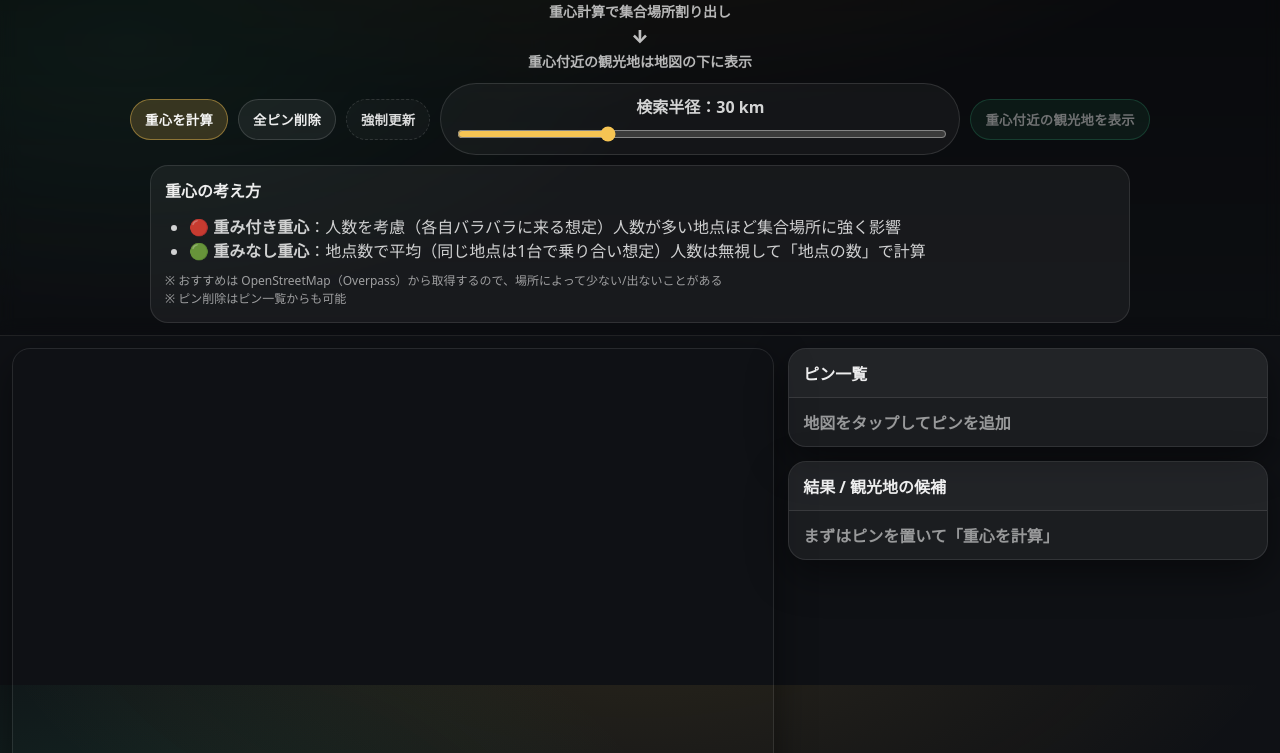
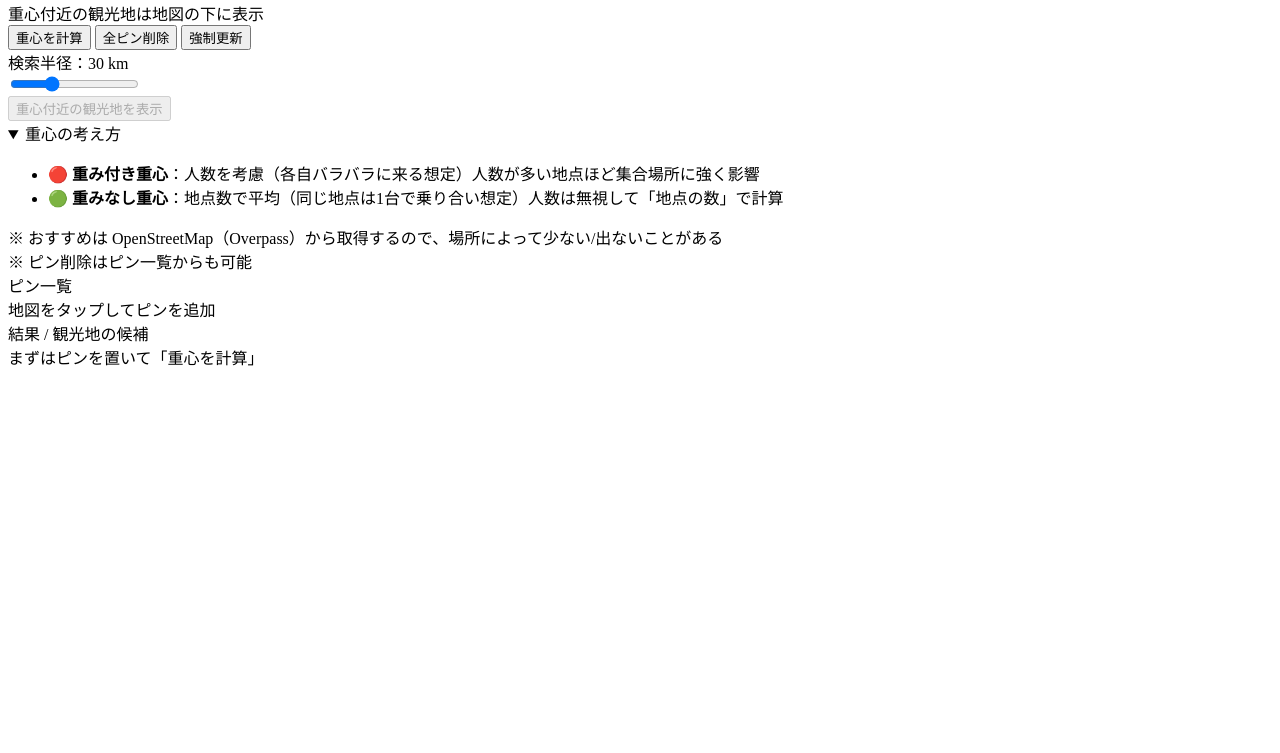
Before and after one commit to kazukistar/goja-map, a plain HTML site: page index.html in a window 1280 px wide. Shown: the part 115-868 px from the top of the page. After the commit the page ends 800 px from the top, so only its background shows below. Drawn offline with nearby package versions, Linux system fonts and the light colour scheme.

Commit message:
Update style.css

```diff
--- a/style.css
+++ b/style.css
@@ -1,272 +1,79 @@
-:root{
-  --bg: #0f1115;
-  --panel: rgba(255,255,255,0.06);
-  --panel2: rgba(255,255,255,0.08);
-  --stroke: rgba(255,255,255,0.12);
-  --text: rgba(255,255,255,0.92);
-  --muted: rgba(255,255,255,0.62);
-  --accent: #f6c453;      /* ゴールド */
-  --accent2: #3ddc97;     /* うっすら緑 */
-  --primary: #f6c453;
-  --shadow: 0 14px 40px rgba(0,0,0,0.45);
-  --radius: 18px;
-  --gap: 14px;
-}
+<!DOCTYPE html>
+<html lang="ja">
+<head>
+  <meta charset="UTF-8" />
+  <title>ごじゃ地図</title>
+  <meta name="viewport" content="width=device-width, initial-scale=1" />
 
-*{ box-sizing: border-box; }
-html, body{ height: 100%; }
-body{
-  margin: 0;
-  background: radial-gradient(1200px 600px at 50% -100px, rgba(246,196,83,0.12), transparent 55%),
-              radial-gradient(900px 450px at 10% 20%, rgba(61,220,151,0.10), transparent 60%),
-              var(--bg);
-  color: var(--text);
-  font-family: system-ui, -apple-system, "Segoe UI", Roboto, "Noto Sans JP", sans-serif;
-}
+  <!-- PWA -->
+  <link rel="manifest" href="manifest.webmanifest" />
+  <meta name="theme-color" content="#2b2b2b" />
+  <meta name="apple-mobile-web-app-capable" content="yes" />
+  <meta name="apple-mobile-web-app-title" content="ごじゃ地図" />
+  <link rel="apple-touch-icon" href="icons/apple-touch-icon-180.png" />
 
-/* =============== Splash =============== */
-#splash{
-  position: fixed;
-  inset: 0;
-  background: linear-gradient(180deg, rgba(0,0,0,0.35), rgba(0,0,0,0.85));
-  backdrop-filter: blur(8px);
-  display: grid;
-  place-items: center;
-  z-index: 9999;
-}
-.splashBox{
-  text-align: center;
-  padding: 24px 20px;
-  border-radius: 22px;
-  background: rgba(255,255,255,0.06);
-  border: 1px solid rgba(255,255,255,0.10);
-  box-shadow: var(--shadow);
-  width: min(520px, calc(100vw - 36px));
-}
-.splashIcon{
-  width: 92px;
-  height: 92px;
-  border-radius: 22px;
-  box-shadow: 0 10px 24px rgba(0,0,0,0.35);
-  margin-bottom: 10px;
-}
-.splashTitle{
-  font-size: 38px;
-  font-weight: 900;
-  letter-spacing: 0.04em;
-  line-height: 1.05;
-}
-.splashFlow{
-  margin: 14px auto 10px;
-  display: grid;
-  gap: 8px;
-  justify-items: center;
-  font-size: 16px;
-  color: var(--muted);
-}
-.flowLine{ font-weight: 700; }
-.flowArrow{
-  font-size: 24px;
-  font-weight: 900;
-  color: rgba(255,255,255,0.78);
-  line-height: 1;
-}
-.splashSub{
-  margin-top: 6px;
-  color: rgba(255,255,255,0.55);
-  font-size: 13px;
-}
-#splash.hide{
-  animation: splashFade 420ms ease forwards;
-}
-@keyframes splashFade{
-  to{ opacity: 0; visibility: hidden; }
-}
+  <!-- Leaflet -->
+  <link rel="stylesheet" href="https://unpkg.com/leaflet@1.9.4/dist/leaflet.css" />
+  <script src="https://unpkg.com/leaflet@1.9.4/dist/leaflet.js"></script>
 
-/* =============== Topbar =============== */
-.topbar{
-  padding: 14px 14px 12px;
-  border-bottom: 1px solid rgba(255,255,255,0.10);
-  background: linear-gradient(180deg, rgba(0,0,0,0.45), rgba(0,0,0,0.15));
-  backdrop-filter: blur(8px);
-}
+  <link rel="stylesheet" href="style.css" />
+</head>
 
-/* タイトル：中央＆大きめ */
-.appTitle{
-  text-align: center;
-  font-size: 32px;
-  font-weight: 900;
-  letter-spacing: 0.03em;
-  margin: 2px 0 4px;
-}
+<body>
+  <!-- Splash（矢印フロー無し） -->
+  <div id="splash" aria-label="ごじゃ地図 起動画面">
+    <div class="splashBox">
+      <img class="splashIcon" src="icons/icon-512.png" alt="ごじゃ地図" />
+      <div class="splashTitle">ごじゃ地図</div>
+      <div class="splashSub">起動中…</div>
+      <div class="splashSub">2025/12/22~ver. 1.5~</div>
+    </div>
+  </div>
 
-/* 説明：矢印下向き3段（中央） */
-.appFlow{
-  text-align: center;
-  display: grid;
-  gap: 6px;
-  justify-items: center;
-  margin: 4px 0 12px;
-  color: rgba(255,255,255,0.70);
-}
-.appFlow .flowLine{
-  font-size: 14px;
-  font-weight: 800;
-}
-.appFlow .flowArrow{
-  font-size: 18px;
-  opacity: 0.95;
-}
+  <!-- Header -->
+  <header class="topbar">
+    <div class="appTitle">📍 ごじゃ地図</div>
 
-/* =============== Controls row =============== */
-/* ★ここが赤丸の中央揃えの本体 */
-.controlRow{
-  display: flex;
-  flex-wrap: wrap;
-  justify-content: center;   /* ←中央寄せ */
-  align-items: center;
-  gap: 10px;
-  margin: 8px 0 10px;
-}
+    <!-- 説明：矢印下向き3段（中央） -->
+    <div class="appFlow">
+      <div class="flowLine">地図タップで居住地ピン</div>
+      <div class="flowArrow">↓</div>
+      <div class="flowLine">重心計算で集合場所割り出し</div>
+      <div class="flowArrow">↓</div>
+      <div class="flowLine">重心付近の観光地は地図の下に表示</div>
+    </div>
 
-.btn{
-  border: 1px solid rgba(255,255,255,0.14);
-  background: rgba(255,255,255,0.06);
-  color: rgba(255,255,255,0.92);
-  padding: 10px 14px;
-  border-radius: 999px;
-  cursor: pointer;
-  font-weight: 800;
-  letter-spacing: 0.02em;
-  transition: transform 120ms ease, background 120ms ease, border 120ms ease, opacity 120ms ease;
-}
-.btn:hover{ transform: translateY(-1px); background: rgba(255,255,255,0.09); }
-.btn:active{ transform: translateY(0px) scale(0.99); }
+    <!-- 操作行：中央揃え -->
+    <div class="controlRow">
+      <button id="btnCalc" class="btn primary">重心を計算</button>
+      <button id="btnClear" class="btn">全ピン削除</button>
 
-.btn.primary{
-  background: rgba(246,196,83,0.18);
-  border-color: rgba(246,196,83,0.45);
-  color: rgba(255,255,255,0.96);
-}
-.btn.accent{
-  background: rgba(61,220,151,0.14);
-  border-color: rgba(61,220,151,0.45);
-}
-.btn.ghost{
-  background: rgba(255,255,255,0.03);
-  border-style: dashed;
-  opacity: 0.92;
-}
-.btn:disabled{
-  opacity: 0.45;
-  cursor: not-allowed;
-  transform: none;
-}
+      <button
+        id="btnHardReload"
+        class="btn ghost"
+        title="PWAキャッシュで更新が反映されない時に使う（Service Worker解除＋キャッシュ削除＋再読込）"
+      >
+        強制更新
+      </button>
 
-.radiusBox{
-  display: grid;
-  gap: 6px;
-  padding: 10px 14px;
-  border-radius: 999px;
-  border: 1px solid rgba(255,255,255,0.12);
-  background: rgba(255,255,255,0.04);
-  min-width: min(520px, calc(100vw - 32px)); /* モバイルで見切れにくく */
-}
-.radiusLabel{
-  text-align: center;
-  font-weight: 800;
-  color: rgba(255,255,255,0.82);
-}
-#radiusSlider{
-  width: 100%;
-  accent-color: var(--accent);
-}
+      <div class="radiusBox">
+        <div class="radiusLabel">
+          検索半径：<span id="radiusValue">30</span> km
+        </div>
+        <input id="radiusSlider" type="range" min="0" max="100" value="30" />
+      </div>
 
-/* =============== Help =============== */
-.help{
-  margin: 10px auto 0;
-  max-width: 980px;
-  border-radius: var(--radius);
-  border: 1px solid rgba(255,255,255,0.10);
-  background: rgba(255,255,255,0.05);
-  overflow: hidden;
-}
-.help > summary{
-  cursor: pointer;
-  padding: 12px 14px;
-  font-weight: 900;
-  list-style: none;
-}
-.help > summary::-webkit-details-marker{ display:none; }
-.help ul{
-  margin: 0;
-  padding: 0 18px 10px 38px;
-  color: rgba(255,255,255,0.80);
-}
-.note{
-  padding: 0 14px 14px;
-  color: rgba(255,255,255,0.58);
-  font-size: 12px;
-  line-height: 1.5;
-}
+      <button id="btnRecommend" class="btn accent" disabled>重心付近の観光地を表示</button>
+    </div>
 
-/* =============== Layout =============== */
-.layout{
-  display: grid;
-  grid-template-columns: 1.35fr 0.85fr;
-  gap: var(--gap);
-  padding: 12px 12px 16px;
-}
-
-.leftPane, .rightPane{
-  min-height: 0;
-}
-
-.map{
-  height: calc(100vh - 320px);
-  min-height: 420px;
-  border-radius: var(--radius);
-  overflow: hidden;
-  border: 1px solid rgba(255,255,255,0.10);
-  box-shadow: var(--shadow);
-}
-
-.panel{
-  border-radius: var(--radius);
-  border: 1px solid rgba(255,255,255,0.10);
-  background: rgba(255,255,255,0.05);
-  box-shadow: var(--shadow);
-  overflow: hidden;
-  margin-bottom: var(--gap);
-}
-.panelTitle{
-  padding: 12px 14px;
-  font-weight: 900;
-  border-bottom: 1px solid rgba(255,255,255,0.10);
-  background: rgba(255,255,255,0.03);
-}
-.pinList, .result{
-  padding: 12px 14px;
-  color: rgba(255,255,255,0.86);
-}
-.muted{
-  color: rgba(255,255,255,0.55);
-  font-weight: 700;
-}
-
-/* =============== Mobile =============== */
-@media (max-width: 980px){
-  .layout{
-    grid-template-columns: 1fr;
-  }
-  .map{
-    height: 56vh;
-    min-height: 380px;
-  }
-  .radiusBox{
-    min-width: min(720px, calc(100vw - 32px));
-  }
-  .appTitle{
-    font-size: 30px;
-  }
-}
+    <!-- 説明（最初の画面にあってOK） -->
+    <details class="help" open>
+      <summary>重心の考え方</summary>
+      <ul>
+        <li>🔴 <b>重み付き重心</b>：人数を考慮（各自バラバラに来る想定）人数が多い地点ほど集合場所に強く影響</li>
+        <li>🟢 <b>重みなし重心</b>：地点数で平均（同じ地点は1台で乗り合い想定）人数は無視して「地点の数」で計算</li>
+      </ul>
+      <div class="note">
+        ※ おすすめは OpenStreetMap（Overpass）から取得するので、場所によって少ない/出ないことがある<br/>
+        ※ ピン削除はピン一覧からも可能
+      </div>
```
